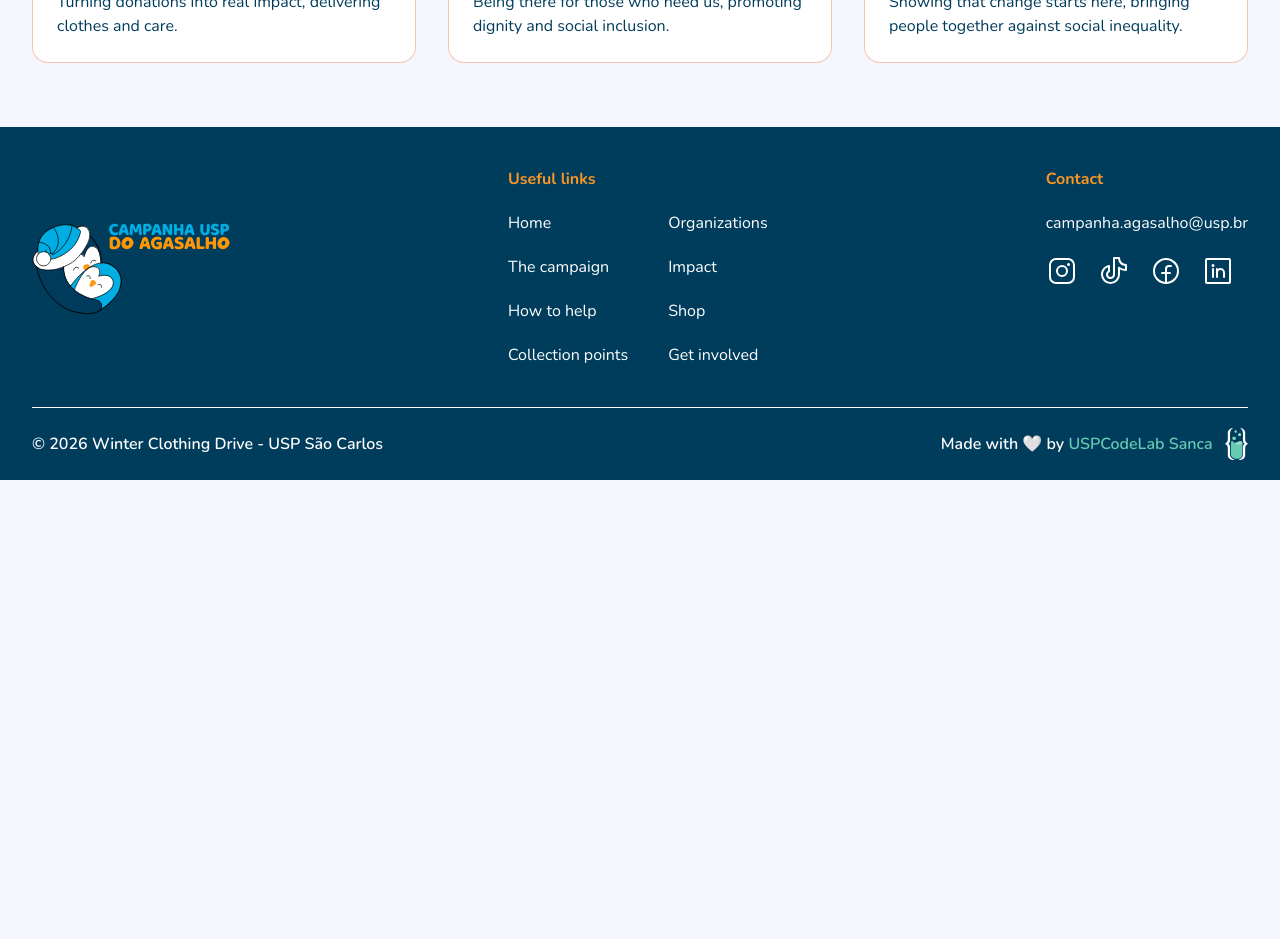
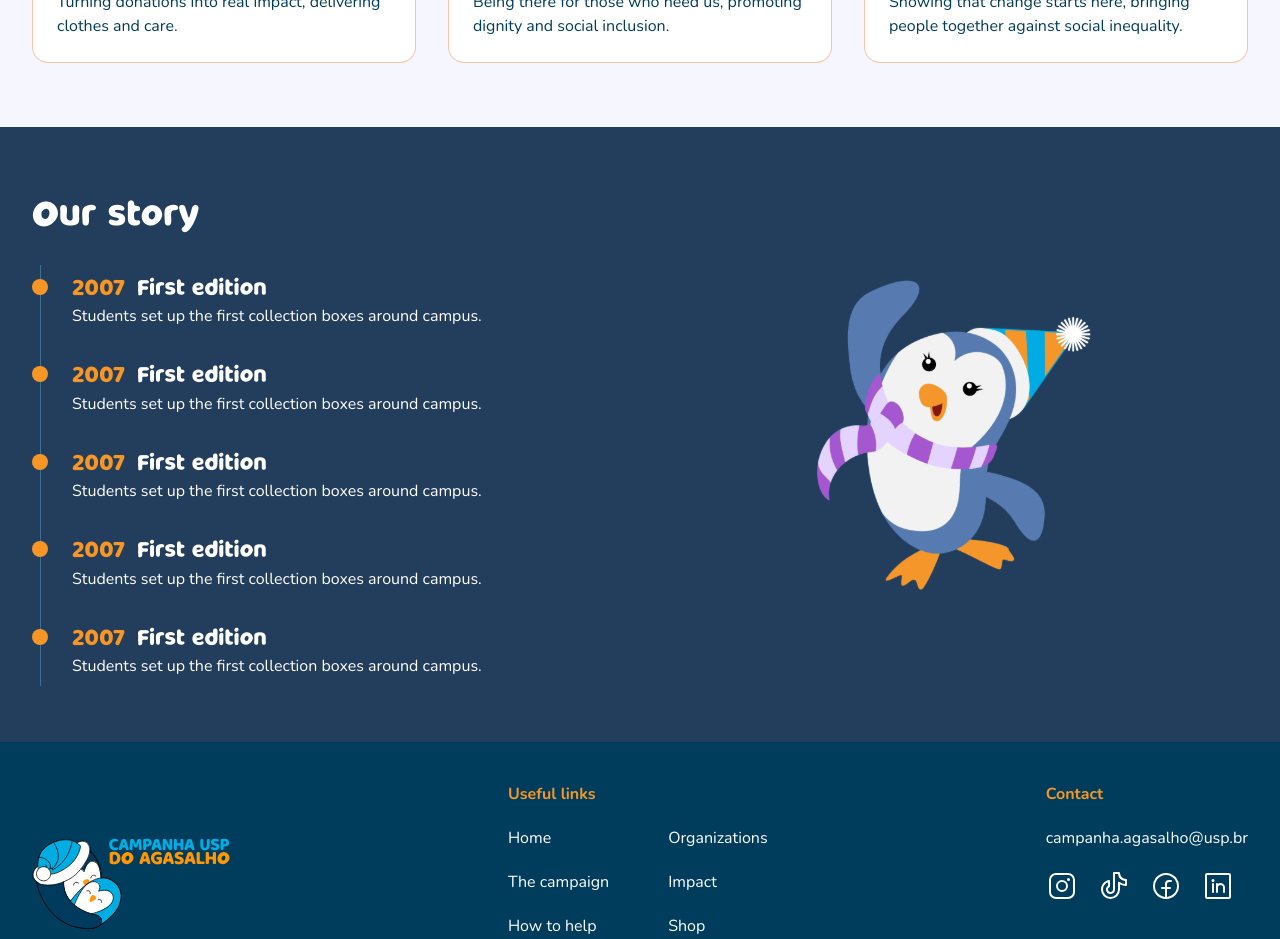
Before and after one commit to USPCodeLabSanca/Campanha-do-Agasalho, a React (Vite) app: page /campanha in a window 1280 px wide. Shown: the part 900-1839 px from the top of the page. Before the commit the page ends 1380 px from the top, so only its background shows below. Built offline with nearby package versions, Linux system fonts and the light colour scheme.

Commit message:
feat: cria seção Nossa história

```diff
--- /dev/null
+++ b/src/components/campaign/CampaignHistory.tsx
@@ -0,0 +1,87 @@
+import { useTranslation } from 'react-i18next'
+
+import floqParty from '../../assets/images/floq_party.svg'
+
+const milestones = [
+  {
+    yearKey: 'campaign.history.milestones.first.year',
+    titleKey: 'campaign.history.milestones.first.title',
+    descriptionKey: 'campaign.history.milestones.first.description',
+  },
+  {
+    yearKey: 'campaign.history.milestones.second.year',
+    titleKey: 'campaign.history.milestones.second.title',
+    descriptionKey: 'campaign.history.milestones.second.description',
+  },
+  {
+    yearKey: 'campaign.history.milestones.third.year',
+    titleKey: 'campaign.history.milestones.third.title',
+    descriptionKey: 'campaign.history.milestones.third.description',
+  },
+  {
+    yearKey: 'campaign.history.milestones.fourth.year',
+    titleKey: 'campaign.history.milestones.fourth.title',
+    descriptionKey: 'campaign.history.milestones.fourth.description',
+  },
+  {
+    yearKey: 'campaign.history.milestones.fifth.year',
+    titleKey: 'campaign.history.milestones.fifth.title',
+    descriptionKey: 'campaign.history.milestones.fifth.description',
+  },
+] as const
+
+export function CampaignHistory() {
+  const { t } = useTranslation()
+
+  return (
+    <section
+      className="bg-blue-2 section-spacing text-white"
+      aria-labelledby="history-title"
+    >
+      <div className="page-container grid items-center gap-12 md:grid-cols-2">
+        <div>
+          <div className="flex items-center justify-between gap-4">
+            <h2 id="history-title" className="text-h2">
+              {t('campaign.history.title')}
+            </h2>
+            <img src={floqParty} alt="" className="h-20 w-auto md:hidden" />
+          </div>
+
+          <div className="relative mt-10">
+            <span
+              aria-hidden="true"
+              className="absolute -top-2 -bottom-2 left-2 w-px bg-blue-4"
+            />
+            <ol role="list" className="relative flex flex-col gap-8">
+              {milestones.map((milestone) => (
+                <li key={milestone.titleKey} className="flex items-start gap-6">
+                  <span
+                    aria-hidden="true"
+                    className="mt-1.5 size-4 shrink-0 rounded-full bg-orange-1"
+                  />
+                  <div>
+                    <div className="flex items-baseline gap-3">
+                      <span className="text-h4 text-orange-1">
+                        {t(milestone.yearKey)}
+                      </span>
+                      <h3 className="text-h4">{t(milestone.titleKey)}</h3>
+                    </div>
+                    <p className="mt-1 text-body">
+                      {t(milestone.descriptionKey)}
+                    </p>
+                  </div>
+                </li>
+              ))}
+            </ol>
+          </div>
+        </div>
+
+        <img
+          src={floqParty}
+          alt=""
+          className="mx-auto hidden h-80 w-auto md:block"
+        />
+      </div>
+    </section>
+  )
+}
--- a/src/pages/Campaign.tsx
+++ b/src/pages/Campaign.tsx
@@ -2,6 +2,7 @@ import { useTranslation } from 'react-i18next'
 
 import { PageHero } from '../components/PageHero'
 import { CampaignValues } from '../components/campaign/CampaignValues'
+import { CampaignHistory } from '../components/campaign/CampaignHistory'
 
 import floqGroup from '../assets/images/floq_group.svg'
 
@@ -17,6 +18,7 @@ export function Campaign() {
         image={floqGroup}
       />
       <CampaignValues />
+      <CampaignHistory />
     </>
   )
 }
```
